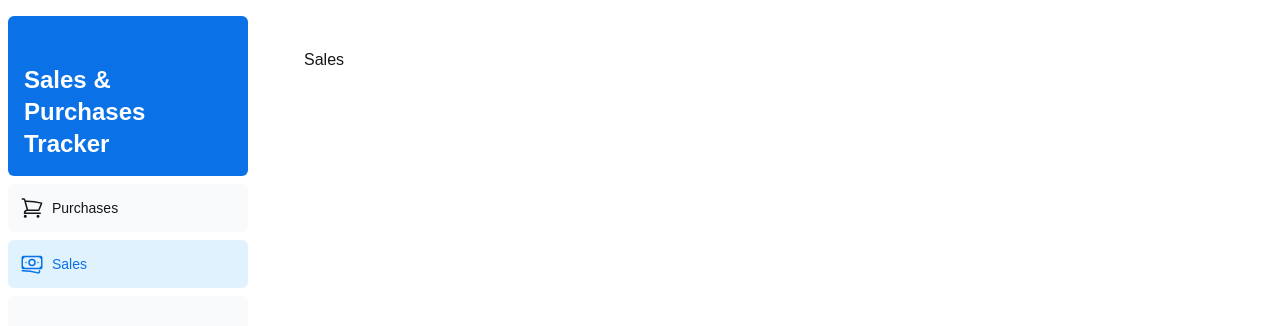
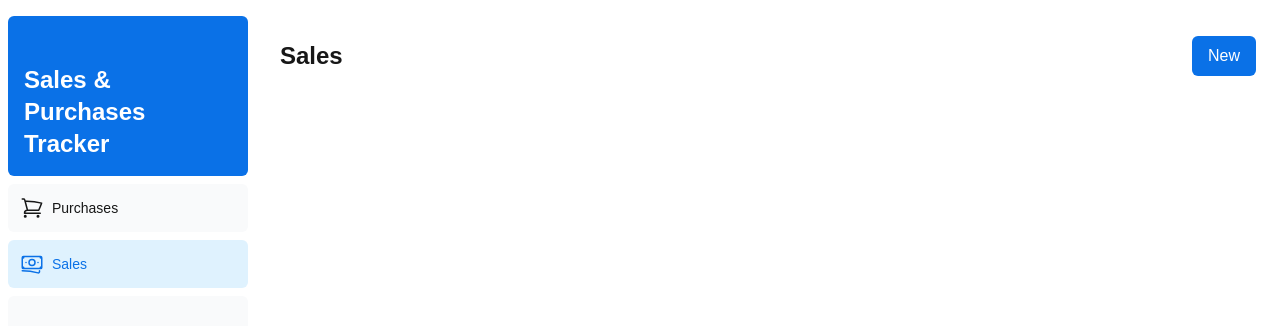
Before and after one commit to yujune/sales-purchases-tracker, a Next.js app: page /sales in a window 1280 px wide. Shown: the top 326 px of the page. Built offline with nearby package versions, Linux system fonts and the light colour scheme.

Commit message:
chore: add nav header.

```diff
--- a/app/layout.tsx
+++ b/app/layout.tsx
@@ -32,9 +32,7 @@ export default function RootLayout({
           <div className="w-full flex-none md:w-64">
             <SideNav />
           </div>
-          <div className="flex-grow p-6 md:overflow-y-auto md:p-12">
-            {children}
-          </div>
+          <div className="flex-grow p-6 md:overflow-y-auto">{children}</div>
         </div>
       </body>
     </html>
--- /dev/null
+++ b/app/purchases/layout.tsx
@@ -0,0 +1,14 @@
+import HeaderNav from "@/ui/headernav/headernav";
+
+export default function PurchasesLayout({
+  children,
+}: {
+  children: React.ReactNode;
+}) {
+  return (
+    <div>
+      <HeaderNav title="Purchases" />
+      {children}
+    </div>
+  );
+}
--- a/app/sales/page.tsx
+++ b/app/sales/page.tsx
@@ -1,3 +1,9 @@
+import HeaderNav from "@/ui/headernav/headernav";
+
 export default function Sales() {
-  return <div> Sales</div>;
+  return (
+    <div>
+      <HeaderNav title="Sales" />
+    </div>
+  );
 }
--- /dev/null
+++ b/app/ui/headernav/headernav.tsx
@@ -0,0 +1,18 @@
+interface HeaderNavProps {
+  title: string;
+  onNew?: () => void;
+}
+
+export default function HeaderNav({ title, onNew }: HeaderNavProps) {
+  return (
+    <div className="flex h-16 items-center justify-between">
+      <h1 className="text-2xl font-bold">{title}</h1>
+      <button
+        className="rounded-md bg-primary px-4 py-2 text-white"
+        onClick={onNew}
+      >
+        New
+      </button>
+    </div>
+  );
+}
```
